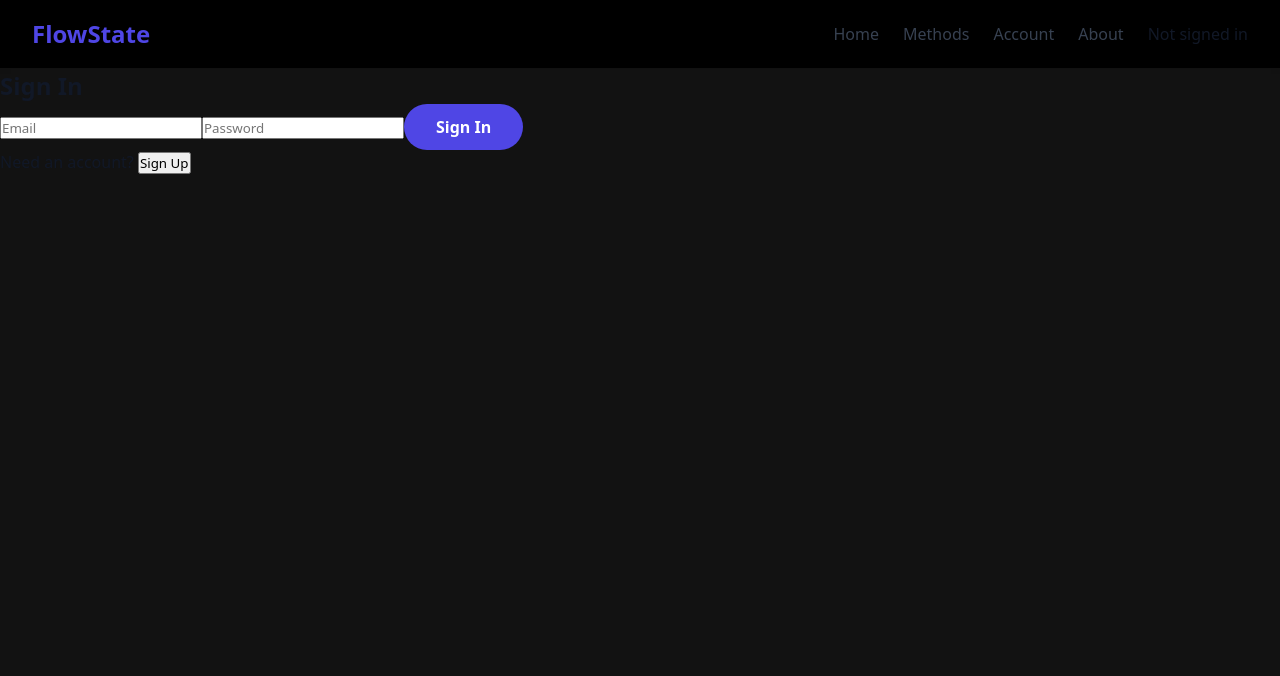
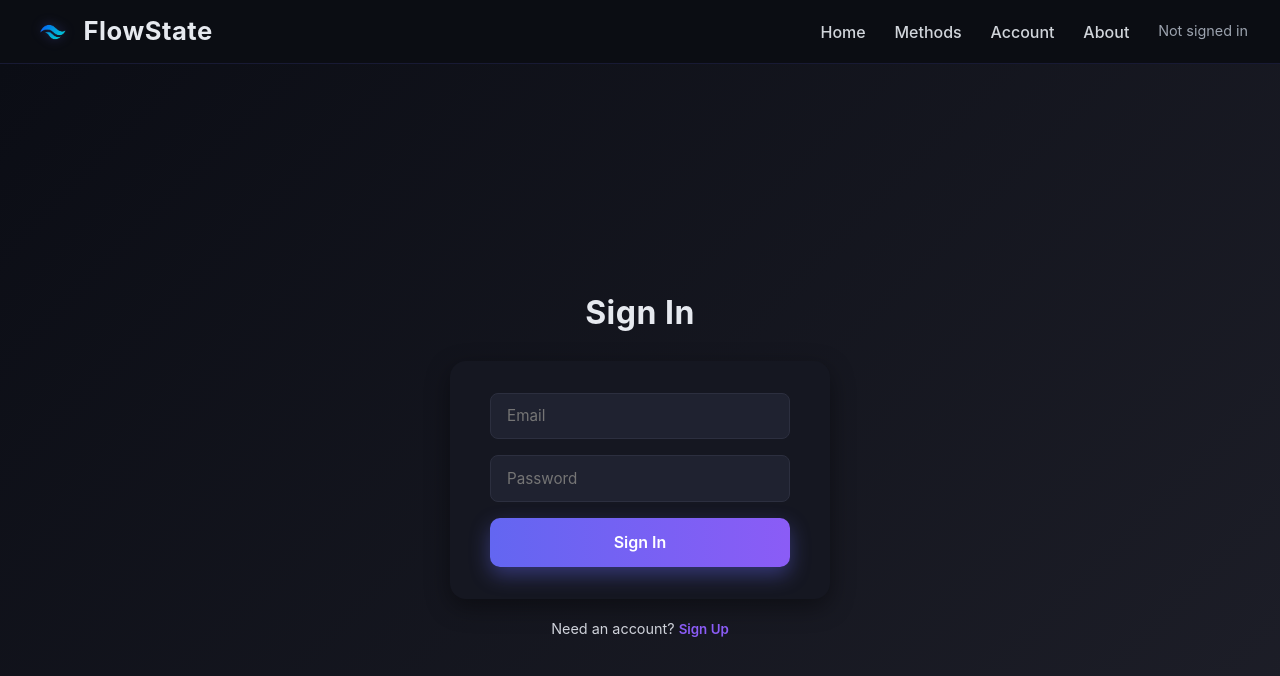
Before and after one commit to owenwillis8/studyappnew, a React (Vite) app: page /account in a window 1280 px wide. Shown: the top 676 px of the page. Built offline with nearby package versions, Linux system fonts and the light colour scheme; no server answers.

Commit message:
organization and style improvements

```diff
--- a/src/Pages/App.tsx
+++ b/src/Pages/App.tsx
@@ -5,6 +5,7 @@ import Features from "./Features";
 import AuthPage from "./AuthPage";
 import { supabase } from "../supabaseClient";
 import type { User } from "@supabase/supabase-js";
+import "../Pages/homepage.css";
 
 const LandingPage: React.FC = () => (
   <section className="hero">
--- /dev/null
+++ b/src/Pages/AuthPage.css
@@ -0,0 +1,97 @@
+.auth-page {
+  display: flex;
+  flex-direction: column;
+  align-items: center;
+  justify-content: center;
+  min-height: 100vh;
+  background: linear-gradient(135deg, #0b0d15, #1e1f29);
+  color: #f8f9fa;
+  padding: 2rem;
+  text-align: center;
+}
+
+.auth-page h2 {
+  font-size: 2rem;
+  margin-bottom: 1.5rem;
+  letter-spacing: 0.5px;
+  color: #e6e9ef;
+}
+
+
+.auth-form {
+  display: flex;
+  flex-direction: column;
+  background: #151721;
+  padding: 2rem 2.5rem;
+  border-radius: 16px;
+  box-shadow: 0 8px 25px rgba(0, 0, 0, 0.4);
+  width: 100%;
+  max-width: 380px;
+}
+
+.auth-form input {
+  background: #1f2230;
+  color: #f1f3f6;
+  border: 1px solid #2c2f3f;
+  border-radius: 8px;
+  padding: 0.8rem 1rem;
+  margin-bottom: 1rem;
+  font-size: 0.95rem;
+  transition: all 0.3s ease;
+}
+
+.auth-form input:focus {
+  border-color: #6366f1;
+  outline: none;
+  box-shadow: 0 0 8px rgba(99, 102, 241, 0.4);
+}
+
+
+.auth-form .cta {
+  background: linear-gradient(90deg, #6366f1, #8b5cf6);
+  border: none;
+  color: #fff;
+  font-size: 1rem;
+  font-weight: 600;
+  padding: 0.9rem;
+  border-radius: 10px;
+  cursor: pointer;
+  transition: transform 0.2s ease, box-shadow 0.2s ease;
+}
+
+.auth-form .cta:hover {
+  transform: translateY(-2px);
+  box-shadow: 0 6px 16px rgba(99, 102, 241, 0.4);
+}
+
+.auth-form .cta:disabled {
+  background: #3b3f58;
+  cursor: not-allowed;
+}
+
+
+.auth-toggle {
+  margin-top: 1.2rem;
+  font-size: 0.9rem;
+  color: #cfd2da;
+}
+
+.auth-toggle button {
+  background: none;
+  border: none;
+  color: #8b5cf6;
+  font-weight: 600;
+  cursor: pointer;
+  transition: color 0.3s ease;
+}
+
+.auth-toggle button:hover {
+  color: #a78bfa;
+}
+
+
+.auth-message {
+  margin-top: 1rem;
+  font-size: 0.95rem;
+  color: #9ca3af;
+}
--- a/src/Pages/AuthPage.tsx
+++ b/src/Pages/AuthPage.tsx
@@ -1,6 +1,6 @@
 import { useState, type FormEvent } from "react";
 import { supabase } from "../supabaseClient";
-
+import "../Pages/AuthPage.css";
 
 export default function AuthPage() {
   const [email, setEmail] = useState<string>("");
--- a/src/Pages/Features.tsx
+++ b/src/Pages/Features.tsx
@@ -1,4 +1,5 @@
 import React from "react";
+import "../Pages/features.css";
 interface StudyMethod {
   name: string;
   description: string;
--- /dev/null
+++ b/src/Pages/features.css
@@ -0,0 +1,91 @@
+.methods-page {
+  padding: 4rem 2rem;
+  text-align: center;
+}
+
+
+.methods-page h2 {
+  font-size: 2rem;
+  font-weight: 700;
+  color: #667798;
+  margin-bottom: 0.5rem;
+  margin-top: 0.5rem;
+}
+
+
+.methods-subtitle {
+  color: #6b7280;
+  margin-bottom: 2rem;
+}
+
+
+.methods-grid {
+  display: grid;
+  grid-template-columns: repeat(auto-fit, minmax(260px, 1fr));
+  gap: 2rem;
+  margin-top: 2rem;
+}
+
+
+.method-card {
+  background: rgb(18, 19, 21);
+  border-radius: 16px;
+  box-shadow: 0 2px 6px rgba(0, 0, 0, 0.08);
+  padding: 2rem 1.5rem;
+  text-align: left;
+  transition: transform 0.2s ease, box-shadow 0.2s ease;
+}
+
+
+.method-card:hover {
+  transform: translateY(-5px);
+  box-shadow: 0 6px 12px rgba(0, 0, 0, 0.1);
+}
+
+
+.method-card h3 {
+  color: #4338ca;
+  margin-bottom: 0.75rem;
+  font-size: 1.25rem;
+}
+
+
+.method-card p {
+  color: #374151;
+  margin-bottom: 1.5rem;
+  font-size: 0.95rem;
+}
+
+
+.method-btn {
+  background: #4338ca;
+  color: white;
+  border: none;
+  border-radius: 8px;
+  padding: 0.5rem 1rem;
+  font-weight: 600;
+  cursor: pointer;
+  transition: background 0.2s;
+}
+
+
+.method-btn:hover {
+  background: #4338ca;
+}
+
+@media (max-width: 768px) {
+  .navbar {
+    flex-direction: column;
+    gap: 0.75rem;
+  }
+
+
+  .hero h2 {
+    font-size: 2.25rem;
+  }
+
+
+  .hero p {
+    font-size: 1rem;
+  }
+}
--- /dev/null
+++ b/src/Pages/homepage.css
@@ -0,0 +1,64 @@
+.hero {
+  min-height: 100vh;
+  display: flex;
+  flex-direction: column;
+  justify-content: center;
+  align-items: center;
+  text-align: center;
+  padding: 0 2rem;
+  background: linear-gradient(135deg, #0b0d15, #1e1f29);
+  color: #f8f9fa;
+}
+
+
+.hero h2 {
+  font-size: 4.5rem;
+  font-weight: 800;
+  margin-bottom: 1.2rem;
+  color: #ffffff;
+  letter-spacing: 1px;
+  text-transform: uppercase;
+  position: relative;
+  text-shadow:
+    0 2px 4px rgba(0, 0, 0, 0.35),
+    0 4px 14px rgba(99, 102, 241, 0.25),
+    0 0 24px rgba(139, 92, 246, 0.15);
+}
+
+
+
+.hero p {
+  font-size: 1.3rem;
+  color: #d1d5db;
+  margin-bottom: 2.5rem;
+  max-width: 700px;
+}
+
+
+.cta {
+  background: linear-gradient(90deg, #6366f1, #8b5cf6);
+  border: none;
+  color: #fff;
+  font-size: 1.1rem;
+  font-weight: 600;
+  padding: 1rem 2.5rem;
+  border-radius: 12px;
+  cursor: pointer;
+  transition: all 0.3s ease;
+  box-shadow: 0 8px 20px rgba(99, 102, 241, 0.4);
+}
+
+.cta:hover {
+  transform: translateY(-3px);
+  box-shadow: 0 12px 28px rgba(99, 102, 241, 0.55);
+}
+
+
+@media (max-width: 768px) {
+  .hero h2 {
+    font-size: 2.5rem;
+  }
+  .hero p {
+    font-size: 1rem;
+  }
+}
--- /dev/null
+++ b/src/Pages/index.css
@@ -0,0 +1,21 @@
+
+* {
+  margin: 0;
+  padding: 0;
+  box-sizing: border-box;
+  font-family: "Inter", system-ui, sans-serif;
+}
+
+body {
+  background-color: #111;
+  color: #4338ca;
+  line-height: 1.5;
+}
+
+a {
+  text-decoration: none;
+}
+
+button {
+  font-family: inherit;
+}
--- /dev/null
+++ b/src/components/navbar.css
@@ -0,0 +1,95 @@
+.navbar {
+  position: fixed;
+  top: 0;
+  width: 100%;
+  height: 64px;
+  background: rgba(17, 17, 17, 0.9);
+  backdrop-filter: blur(8px);
+  display: flex;
+  align-items: center;
+  justify-content: space-between;
+  padding: 0 2rem;
+  border-bottom: 1px solid #222;
+  z-index: 100;
+}
+
+.navbar-logo {
+  font-size: 1.5rem;
+  font-weight: bold;
+  color: #f2f2f2;
+  letter-spacing: 0.5px;
+}
+
+.nav-links {
+  display: flex;
+  gap: 1.5rem;
+}
+
+.nav-links a {
+  color: #f3f4f7;
+  text-decoration: none;
+  transition: color 0.2s ease;
+}
+
+.nav-links a:hover {
+  color: #a4a1beab;
+}
+
+
+.navbar {
+  display: flex;
+  justify-content: space-between;
+  align-items: center;
+  padding: 1rem 2rem;
+  background: rgba(11, 13, 21, 0.8);
+  border-bottom: 1px solid rgba(99, 102, 241, 0.15);
+  backdrop-filter: blur(10px);
+  position: sticky;
+  top: 0;
+  z-index: 100;
+}
+
+
+.logo-container {
+  display: flex;
+  align-items: center;
+  gap: 0.6rem;
+}
+
+.logo-img {
+  height: 42px;
+  width: 42px;
+  object-fit: contain;
+  filter: drop-shadow(0 0 6px rgba(99, 102, 241, 0.3));
+}
+
+.logo-text {
+  font-size: 1.6rem;
+  font-weight: 700;
+  color: #e6e9ef;
+  letter-spacing: 0.5px;
+}
+
+
+.nav-links {
+  display: flex;
+  gap: 1.8rem;
+  list-style: none;
+}
+
+.nav-links a {
+  text-decoration: none;
+  color: #d1d5db;
+  font-weight: 500;
+  transition: color 0.3s ease;
+}
+
+.nav-links a:hover {
+  color: #8b5cf6;
+}
+
+.signed-in,
+.signed-out {
+  font-size: 0.9rem;
+  color: #9ca3af;
+}
--- a/src/components/navbar.tsx
+++ b/src/components/navbar.tsx
@@ -1,5 +1,7 @@
 import React from "react";
 import { Link } from "react-router-dom";
+import "../components/navbar.css";
+import logo from "../assets/logo.png"
 
 interface NavbarProps {
   user: any | null;
@@ -9,6 +11,7 @@ const Navbar: React.FC<NavbarProps> = ({ user }) => {
   return (
     <nav className="navbar">
       <div className="logo-container">
+        <img src={logo} alt="FlowState logo" className="logo-img" />
         <h1 className="logo-text">FlowState</h1>
       </div>
 
--- a/src/index.css
+++ /dev/null
@@ -1,131 +0,0 @@
-
-
-.logo-container {
-  display: flex;
-  align-items: center;
-  gap: 0.75rem;
-}
-
-.logo-img {
-  height: 36px;
-  width: 36px;
-}
-
-
-
-* {
-  margin: 0;
-  padding: 0;
-  box-sizing: border-box;
-  font-family: system-ui, -apple-system, "Segoe UI", Roboto, sans-serif;
-}
-
-
-body {
-  background-color: #121212;
-  color: #111827;
-  line-height: 1.5;
-}
-
-
-a {
-  text-decoration: none;
-  color: inherit;
-}
-
-
-.navbar {
-  display: flex;
-  align-items: center;
-  justify-content: space-between;
-  padding: 1rem 2rem;
-  background: rgb(0, 0, 0);
-  box-shadow: 0 2px 6px rgba(0, 0, 0, 0.05);
-  position: sticky;
-  top: 0;
-  z-index: 50;
-}
-
-
-.logo-container {
-  display: flex;
-  align-items: center;
-  gap: 0.5rem;
-}
-
-
-.logo-img {
-  height: 40px;
-  width: 40px;
-}
-
-
-.logo-text {
-  font-size: 1.5rem;
-  font-weight: 700;
-  color: #4f46e5;
-}
-
-
-.nav-links {
-  list-style: none;
-  display: flex;
-  gap: 1.5rem;
-}
-
-
-.nav-links a {
-  color: #374151;
-  font-weight: 500;
-  transition: color 0.2s ease;
-}
-
-
-.nav-links a:hover {
-  color: #4f46e5;
-}
-
-
-.hero {
-  display: flex;
-  flex-direction: column;
-  align-items: center;
-  justify-content: center;
-  padding: 6rem 2rem;
-  text-align: center;
-  background: rgb(180deg, #fdf6f6 0%, #b3b0b0 100%);
-}
-
-
-.hero h2 {
-  font-size: 3rem;
-  color: #4e6689;
-  margin-bottom: 1rem;
-}
-
-
-.hero p {
-  max-width: 600px;
-  color: #7d8999;
-  margin-bottom: 2rem;
-  font-size: 1.125rem;
-}
-
-
-.cta {
-  background: #4f46e5;
-  color: rgb(255, 255, 255);
-  border: none;
-  border-radius: 9999px;
-  padding: 0.75rem 2rem;
-  font-weight: 600;
-  font-size: 1rem;
-  cursor: pointer;
-  transition: background 0.2s ease, transform 0.2s ease;
-}
-
-
-.cta:hover {
-  background: #4338ca;
-  transform: scale(1.05);
-}
--- a/src/main.tsx
+++ b/src/main.tsx
@@ -2,7 +2,7 @@ import React from "react";
 import ReactDOM from "react-dom/client";
 import { BrowserRouter } from "react-router-dom";
 import App from "./Pages/App.tsx";
-import "./index.css";
+import "./Pages/index.css";
 
 ReactDOM.createRoot(document.getElementById("root")!).render(
   <React.StrictMode>
```
Also changed, not shown: src/Pages/Pomodoro.css (added).
